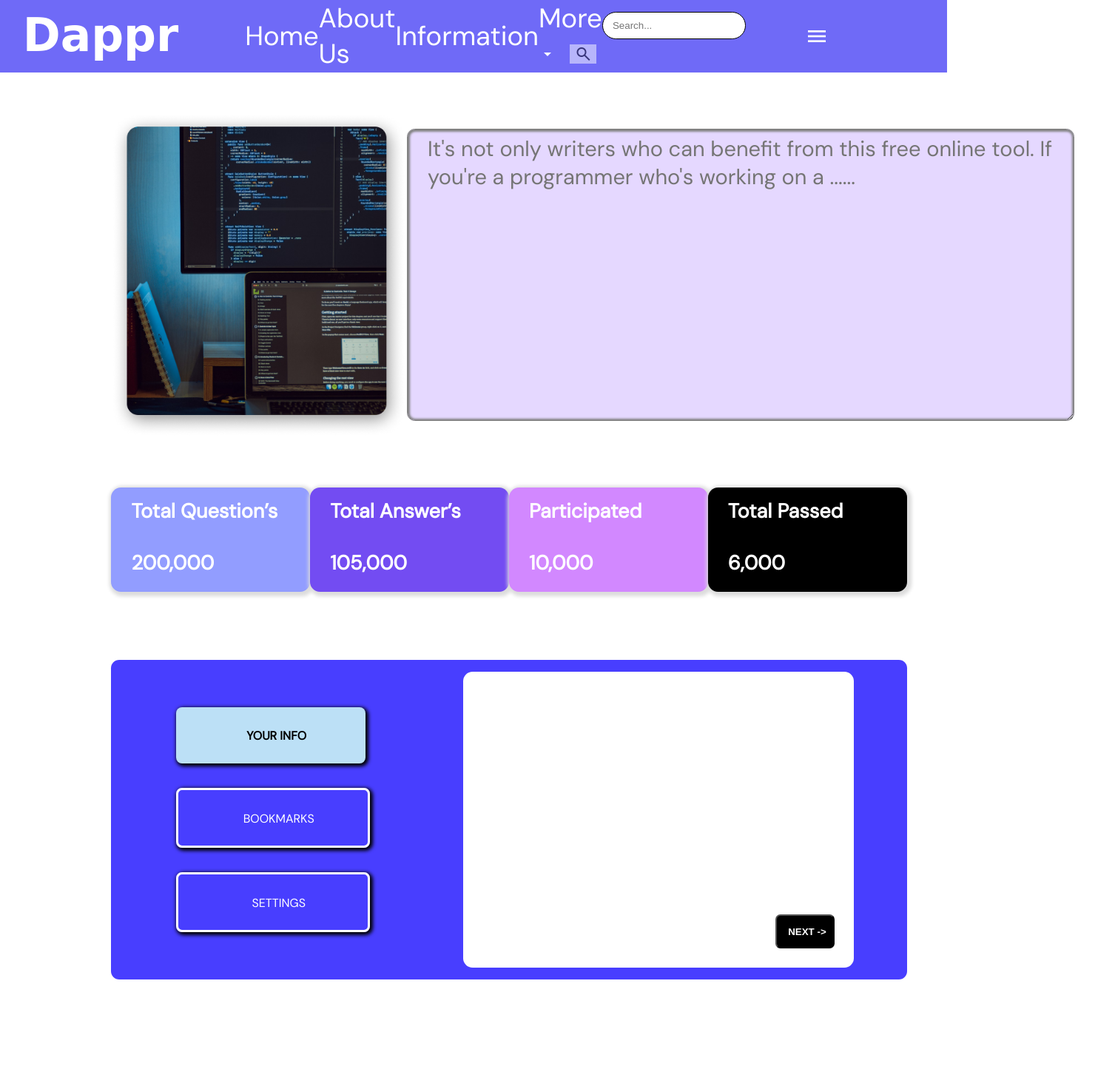
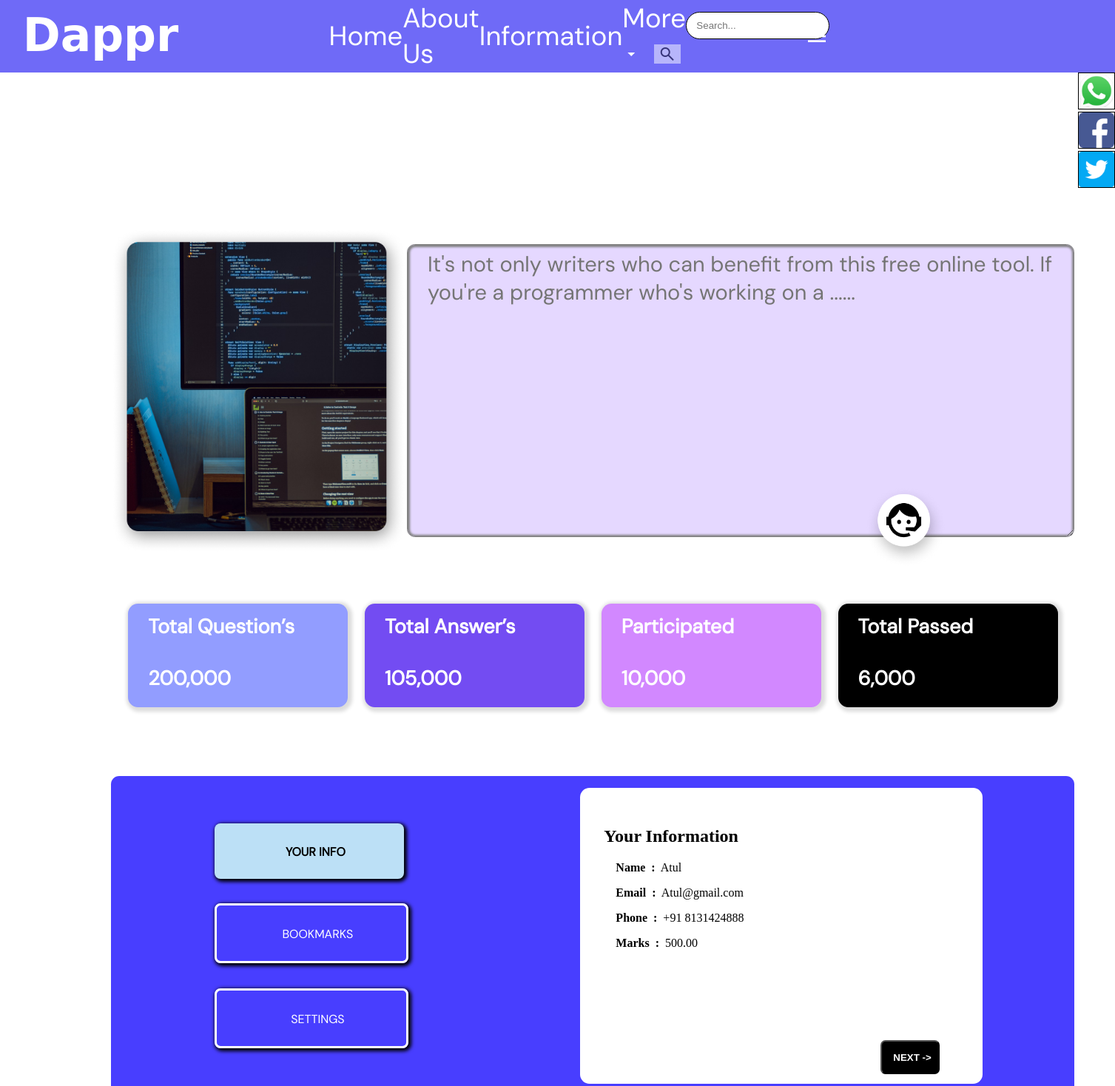
Before and after one commit to kirito05/HTML-CSS-PROJECT-2--CUVETTE, a plain HTML site: page index.html in a window 1280 px wide. Shown: the top 1468 px of the page at 74% size, 1507 px wide, since content can reach past the window. Before the commit the page ends 1379 px from the top, so only its background shows below. Drawn offline with nearby package versions, Linux system fonts and the light colour scheme; a web font is replaced by a local one.

Commit message:
Complete Figma Design Implemented

```diff
--- a/index.css
+++ b/index.css
@@ -1,5 +1,6 @@
 body{
     margin: 0px;
+    display: grid;
 }
 #NavBar{
     background: #6F6AF7;
@@ -158,9 +159,9 @@ body{
 }
 #container_third-section_details{
     background-color: white;
-    width: 27em;
-    height: 19em;
-    padding: 3em;
+    width: 30em;
+    height: 21em;
+    padding: 2em;
     border-radius: 0.8em;
     margin-top: 1em;
     margin-bottom: 1em;
@@ -208,7 +209,7 @@ body{
 
 #details_button{
     position: relative;
-    top:21em;
+    top:8em;
     left:28em;
     background-color: #000000;
     color: white;
@@ -220,3 +221,29 @@ body{
     cursor: pointer;
     border-radius: 0.5em;
 }
+.heading{
+    font-weight: bold;
+}
+#heading_block{
+    margin-left: 1em;
+}
+
+#footer_sticky-icon{
+    position: sticky;
+    left: 100%;
+    bottom: 2em;
+    width: 7em;
+}
+#sticky_icons{
+    display: flex;
+    flex-direction: column;
+    position: sticky;
+    top:2em;
+    align-items: flex-end;
+    margin: 0;
+    padding: 0;
+}
+.compny_logos{
+    width:3em;
+    border: 1px solid black;
+}
--- a/index.html
+++ b/index.html
@@ -24,6 +24,11 @@
             menu
         </div>
     </div>
+    <div id="sticky_icons">
+        <img src="./whatsapp.png" alt="img-3" class="compny_logos" style="margin-bottom: 0.2em;">
+        <img src="./facebook.png" alt="img-4" class="compny_logos" style="margin-bottom: 0.2em;">
+        <img src="./twitter.png" alt="img-5" class="compny_logos">
+    </div>
     <div id="container">
         <div id="container_first-section">
             <div id="container_first-section_image">
@@ -46,11 +51,18 @@
                 <div class="options">SETTINGS</div>
             </div>
             <div id="container_third-section_details">
+                <p><h2>Your Information</h2></p>
+                <div id="heading_block">
+                    <p><span class="heading">Name &nbsp;:</span><span>&nbsp; Atul</span></p>
+                    <p><span class="heading">Email &nbsp;:</span><span>&nbsp; Atul@gmail.com</span></p>
+                    <p><span class="heading">Phone &nbsp;:</span><span>&nbsp; +91 8131424888</span></p>
+                    <p><span class="heading">Marks &nbsp;:</span><span>&nbsp; 500.00</span></p>
+                </div>
                 <button type="submit" id="details_button">NEXT -></button>
 
             </div>
         </div>
     </div>
-
+    <img src="Group 2.png" alt="img-2" id="footer_sticky-icon">
 </body>
 </html>
```
Also changed, not shown: Group 2.png (added), facebook.png (added), twitter.png (added), whatsapp.png (added).
